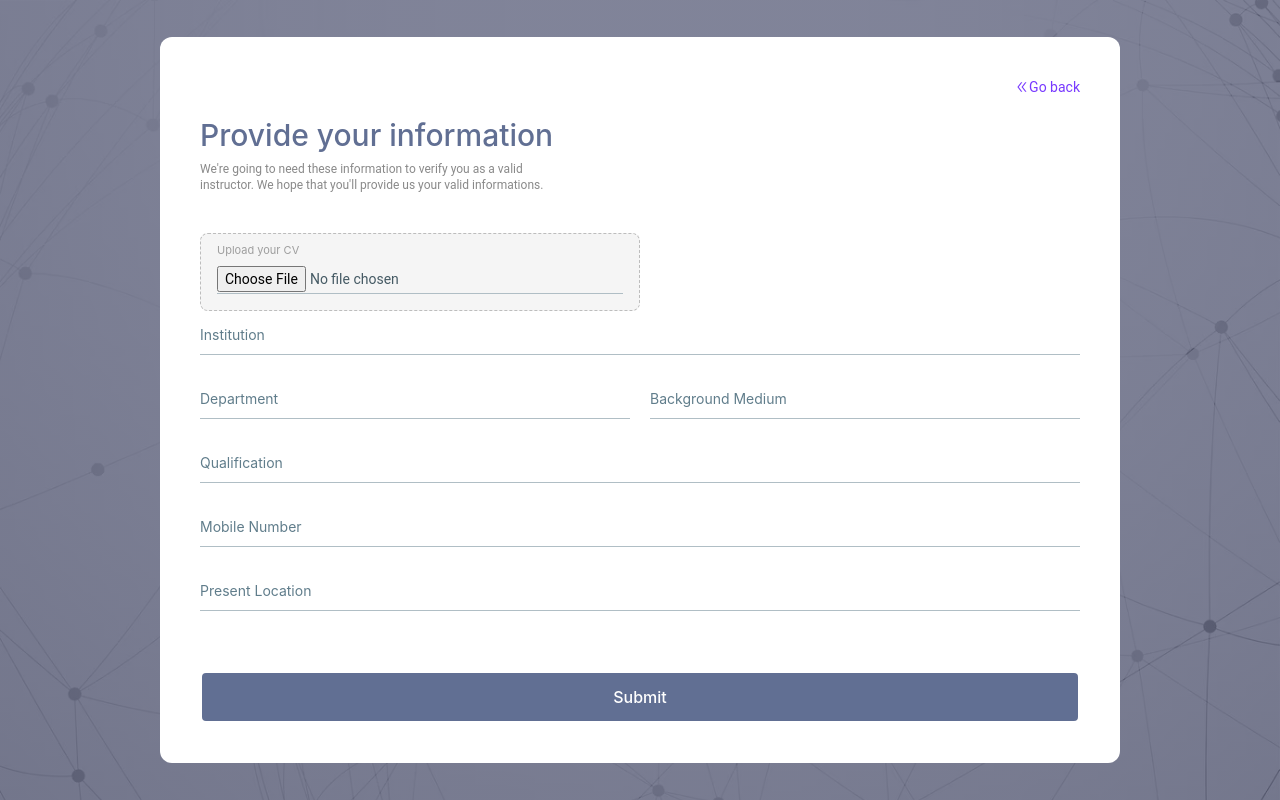
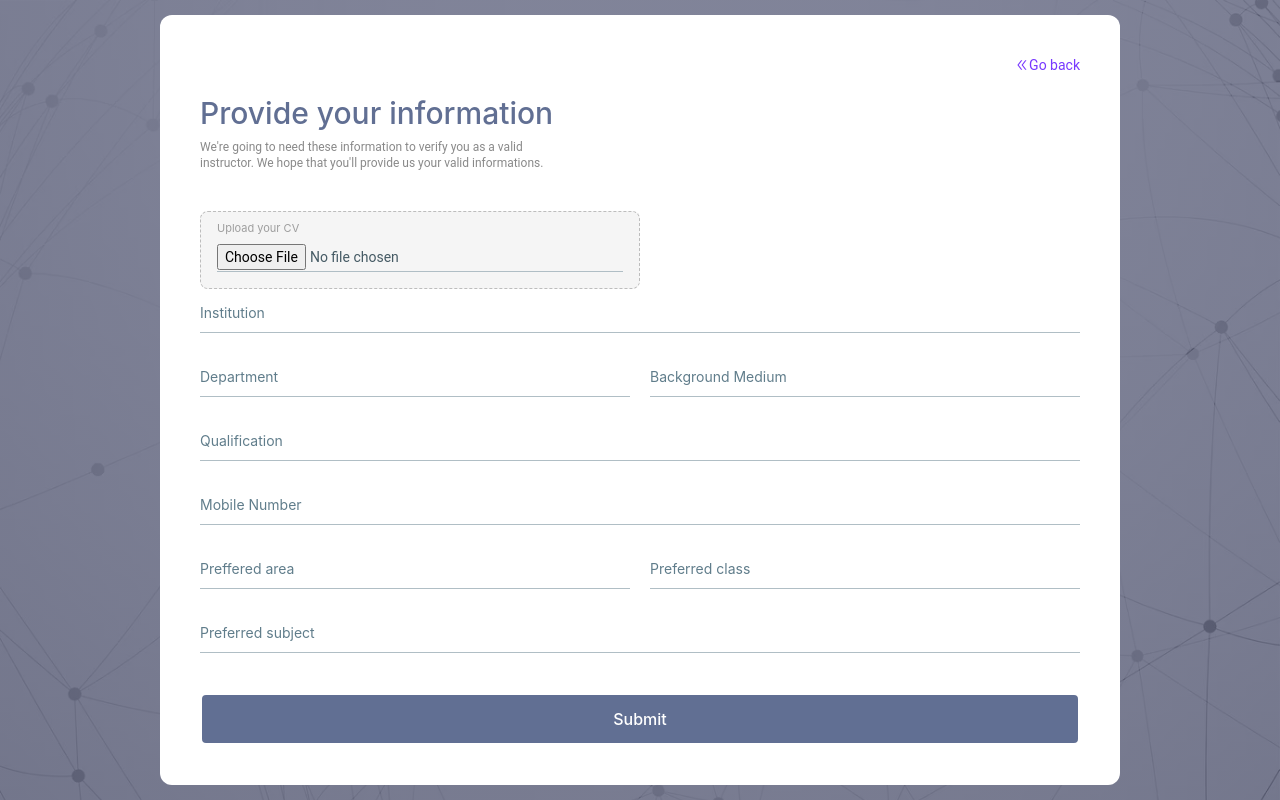
Before and after one commit to Sumaiya-topu/gotutor_client, a React (Create React App) app: page /update-your-info in a window 1280 px wide. Built offline with nearby package versions, Linux system fonts and the light colour scheme.

Commit message:
tecaher form updated

```diff
--- a/src/Components/Hero/Hero.js
+++ b/src/Components/Hero/Hero.js
@@ -34,7 +34,14 @@ const Hero = () => {
                     className=""
                     type="text"
                   ></Input>
-                  <div className="w-72">
+                  <Input
+                    {...register("subject")}
+                    color="indigo"
+                    label="Subject"
+                    className=""
+                    type="text"
+                  ></Input>
+                  {/* <div className="w-72">
                     <Select
                       {...register("backgroundMedium")}
                       label="Select Medium"
@@ -52,7 +59,7 @@ const Hero = () => {
                         English Version
                       </Option>
                     </Select>
-                  </div>
+                  </div> */}
                 </div>
                 <div className="flex gap-2 mt-2">
                   <Input
--- a/src/Components/TeacherInfoBanner/TeachersInfoForm.js
+++ b/src/Components/TeacherInfoBanner/TeachersInfoForm.js
@@ -27,7 +27,9 @@ const TeachersInfoForm = () => {
       department: data.department,
       backgroundMedium: data.backgroundMedium,
       qualification: data.qualification,
-      address: data.presentLocation,
+      preferredArea: data.preferredArea,
+      preferredSubject: data.preferredSubject,
+      preferredClass: data.preferredClass,
     };
 
     UpdateHooks(BASE_URL, newData, true, "Information Submitted");
@@ -144,16 +146,23 @@ const TeachersInfoForm = () => {
               className=""
               type="text"
               variant="standard"
-              label="Present Location"
+              label="Preffered area"
             ></Input>
-            {/* <Input
-              {...register("permanentAddress", { required: true })}
+            <Input
+              {...register("preferredClass", { required: true })}
               className=""
               type="text"
               variant="standard"
-              label="Permanent address"
-            ></Input> */}
+              label="Preferred class"
+            ></Input>
           </div>
+          <Input
+            {...register("preferredSubject", { required: true })}
+            className=""
+            type="text"
+            variant="standard"
+            label="Preferred subject"
+          ></Input>
 
           <input
             className="py-3 w-full bg-[#616f93] mt-10 border-2 text-white border-white rounded-md  font-medium cursor-pointer"
```
